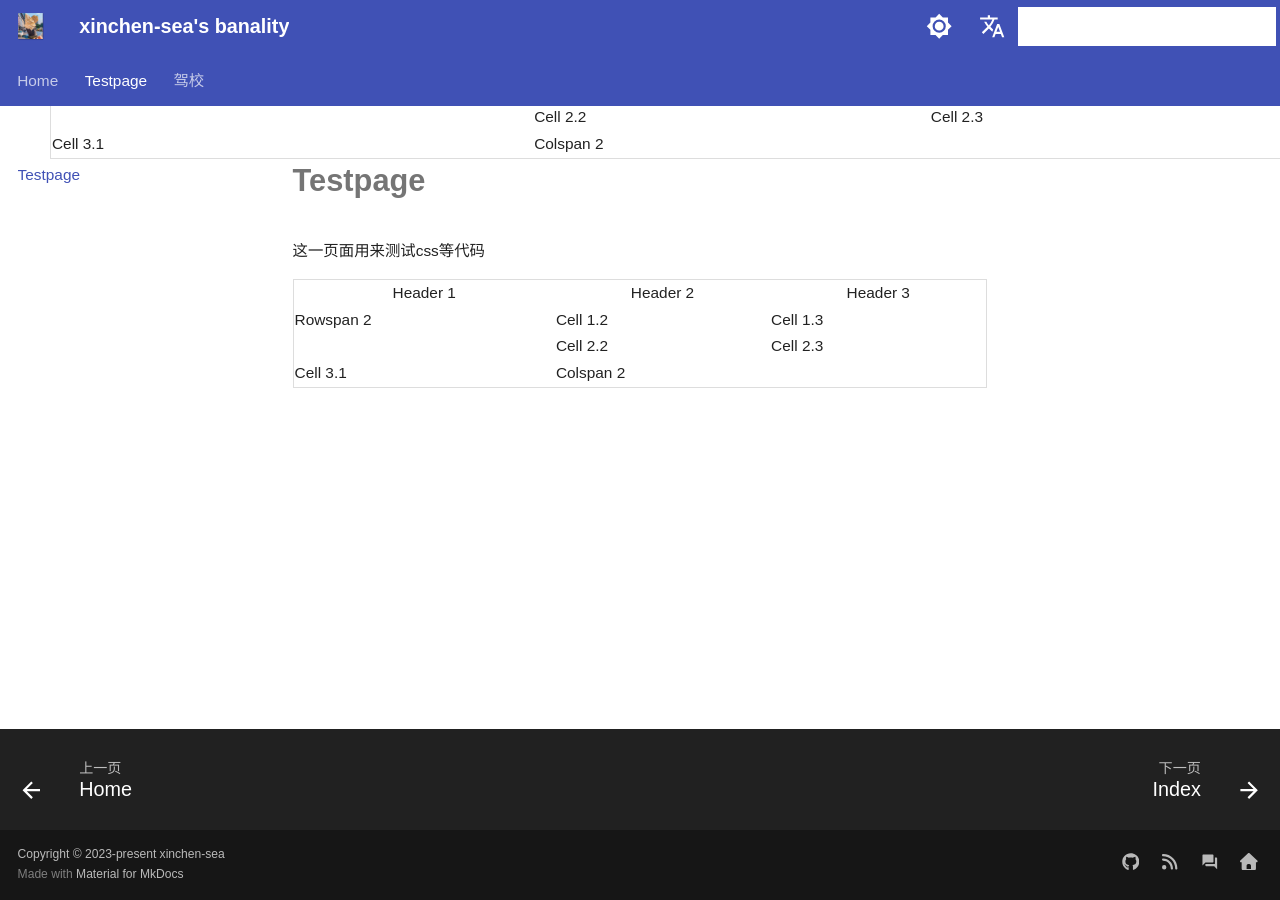
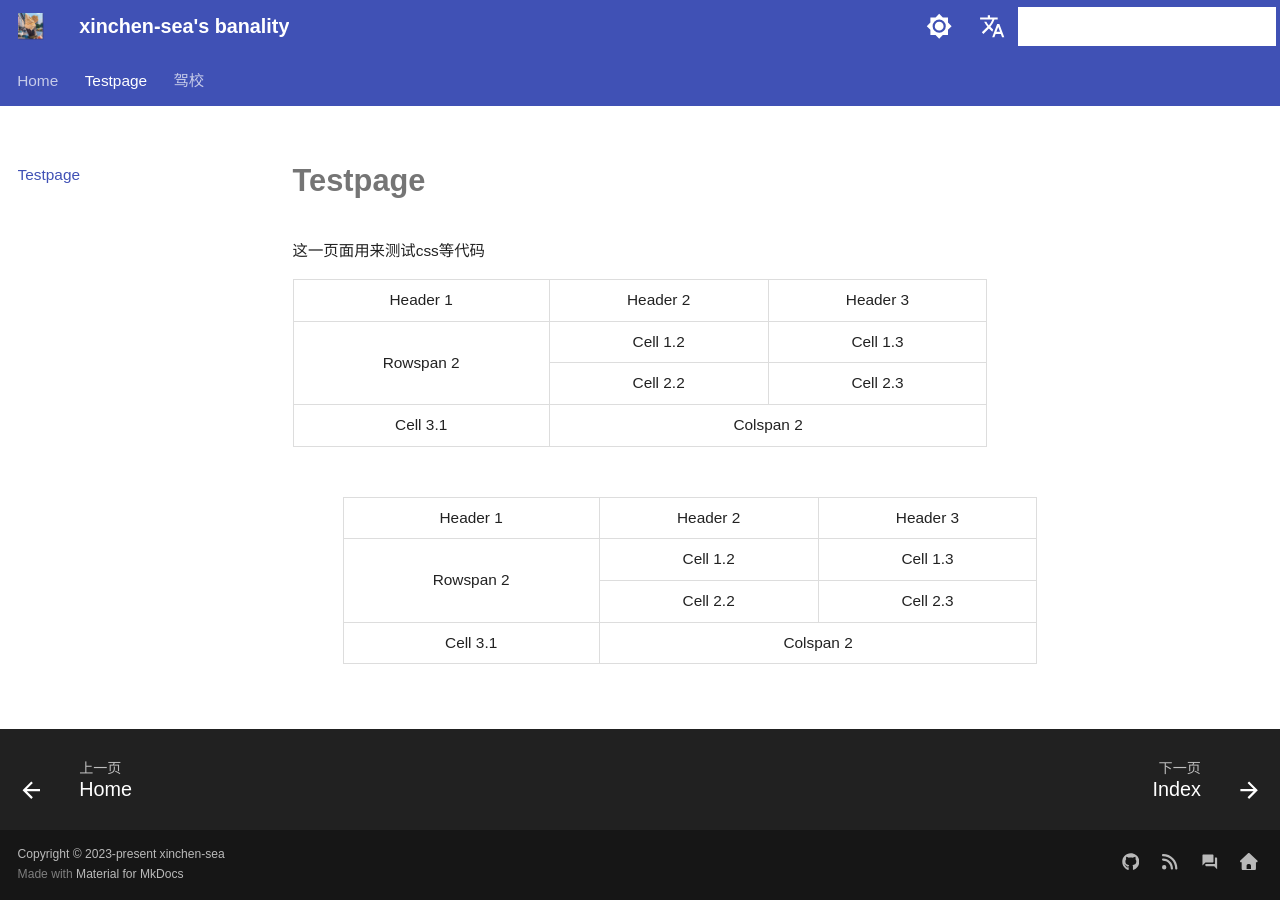
Before and after one commit to xinchen-sea/xinchen-sea.github.io, an MkDocs documentation site: the page built from docs/testpage.md, in a window 1280 px wide. Built offline with MkDocs 1.6.1 and Material for MkDocs 9.7.7, drawn with Linux system fonts in a browser that asks for light colours; some web fonts are replaced; plug-ins that fetch from the network failed and are left out; comment, search, counter and statistics services are not loaded.

Commit message:
Update table.css

```diff
--- a/docs/assets/css/table.css
+++ b/docs/assets/css/table.css
@@ -11,7 +11,7 @@
         margin: 0 auto; /* 将表格水平居中 */
     }
 
-    .custom-table th, .custom-table td {
+    .custom-table-margin th, .custom-table-margin td {
         border: 1px solid #ddd;
         padding: 8px;
         text-align: center;
@@ -23,12 +23,15 @@
         width: 100%;
         border-collapse: collapse;
         border: 1px solid #ddd;
-        position: absolute; /* 使用绝对定位 */
-        top: 50px; /* 距离顶部 50 像素 */
-        left: 50px; /* 距离左侧 50 像素 */
+        /*position: absolute; /* 使用绝对定位 */
+        /*top: 50px; /* 距离顶部 50 像素 */
+        /*left: 50px; /* 距离左侧 50 像素 */
+        position: relative; /* 使用相对定位 */
+        top: 50px; /* 相对于其正常位置向下移动 50 像素 */
+        left: 50px; /* 相对于其正常位置向右移动 50 像素 */
     }
 
-    .custom-table th, .custom-table td {
+    .custom-table-position th, .custom-table-position td {
         border: 1px solid #ddd;
         padding: 8px;
         text-align: center;
```
